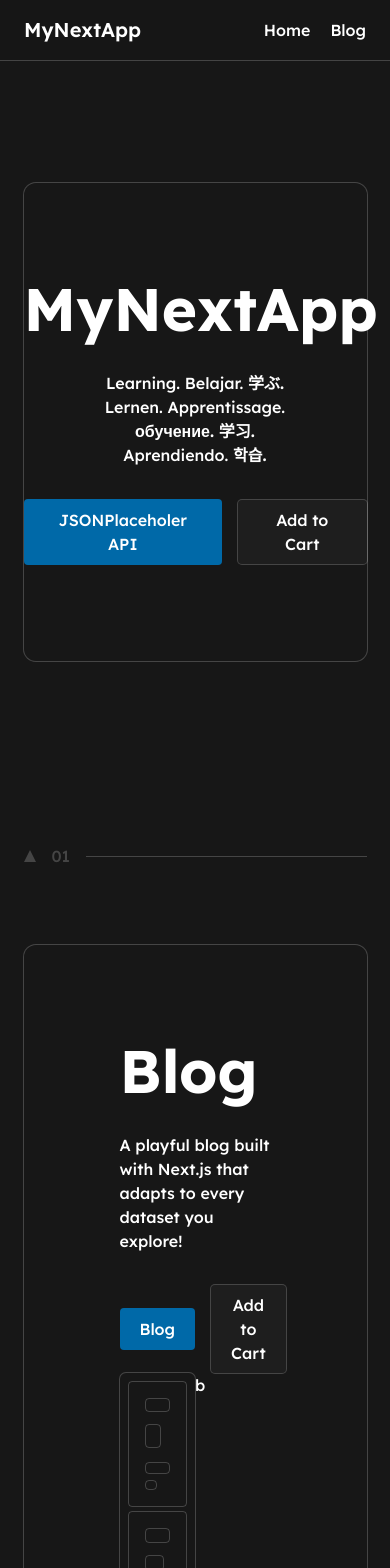
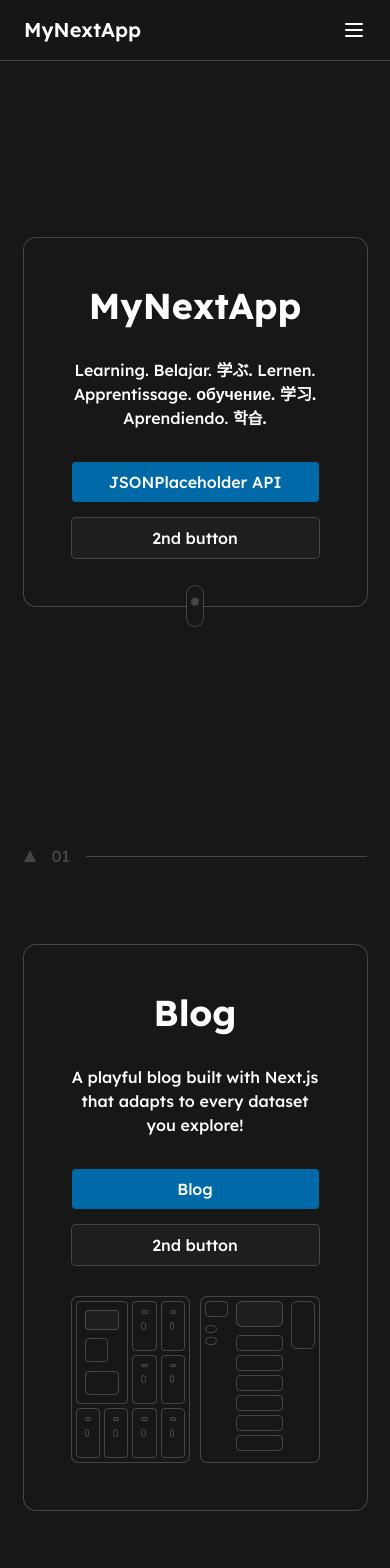
Before and after one commit to Akshiro28/my-next-app, a Next.js app in the folder frontend/: page / in a window 390 px wide. Shown: the top 1568 px of the page. Built offline with nearby package versions, Linux system fonts and the light colour scheme.

Commit message:
mobile-responsive on home page

```diff
--- a/frontend/app/components/AddToCart.tsx
+++ b/frontend/app/components/AddToCart.tsx
@@ -1,10 +1,11 @@
 'use client';
+
 import React from 'react'
 
 const AddToCart = () => {
   return (
     <div>
-      <button onClick={() => console.log('Click')} className="px-5 py-2 text-[var(--foreground)] rounded ring ring-[var(--foreground-20)] bg-[var(--foreground-3)]">Add to Cart</button>
+      <button onClick={() => console.log('Click')} className="px-5 py-2 text-[var(--foreground)] rounded ring ring-[var(--foreground-20)] bg-[var(--foreground-3)] w-full md:w-auto">2nd button</button>
     </div>
   )
 }
--- a/frontend/app/components/Footer.tsx
+++ b/frontend/app/components/Footer.tsx
@@ -1,9 +1,11 @@
+'use client'
+
 import Link from 'next/link';
 
 export default function Footer() {
   return (
     <nav className="border-t-1 border-[var(--foreground-20)] bg-[var(--background-80)] backdrop-blur-md text-[var(--foreground)] px-6 py-4 mt-[16px] w-full">
-      <div className="container mx-auto flex justify-between items-center">
+      <div className="container mx-auto flex flex-col md:flex-row justify-between items-center">
         <p>© 2025 <a href="https://joviantogodjali.com/" target="_blank" rel="noopener noreferrer" className="hover:underline">Akshiro</a>. All Rights Reserved.</p>
         <div className="space-x-5">
           <Link href="https://github.com/Akshiro28/my-next-app" target="_blank" rel="noopener noreferrer" className="hover:underline">
--- a/frontend/app/components/Navbar.tsx
+++ b/frontend/app/components/Navbar.tsx
@@ -1,21 +1,68 @@
+'use client'
+
+import { useState } from 'react';
 import Link from 'next/link';
 
 export default function Navbar() {
+  const [isOpen, setIsOpen] = useState(false);
+
   return (
-    <nav className="border-b-1 border-[var(--foreground-20)] bg-[var(--background-90)] backdrop-blur-md text-[var(--foreground)] px-6 py-4 fixed w-full z-50">
+    <nav className="border-b border-[var(--foreground-20)] bg-[var(--background-90)] backdrop-blur-md text-[var(--foreground)] px-6 py-4 fixed w-full z-50">
       <div className="container mx-auto flex justify-between items-center">
+        {/* Brand */}
         <div className="text-xl font-semibold">
           <Link href="/">MyNextApp</Link>
         </div>
-        <div className="space-x-5">
+
+        {/* Hamburger */}
+        <button
+          className="md:hidden flex items-center"
+          onClick={() => setIsOpen(!isOpen)}
+          aria-label="Toggle menu"
+        >
+          <svg
+            className="w-6 h-6"
+            fill="none"
+            stroke="currentColor"
+            strokeWidth={2}
+            viewBox="0 0 24 24"
+          >
+            {isOpen ? (
+              <path strokeLinecap="round" strokeLinejoin="round" d="M6 18L18 6M6 6l12 12" />
+            ) : (
+              <path strokeLinecap="round" strokeLinejoin="round" d="M4 6h16M4 12h16M4 18h16" />
+            )}
+          </svg>
+        </button>
+
+        {/* Desktop menu */}
+        <div className="hidden md:flex space-x-5">
           <Link href="/" className="hover:underline">
             Home
+          </Link>
+          <Link href="/json-placeholder" className="hover:underline">
+            JSONPlaceholder API
           </Link>
           <Link href="/blog" className="hover:underline">
             Blog
           </Link>
         </div>
       </div>
+
+      {/* Mobile menu */}
+      {isOpen && (
+        <div className="md:hidden mt-4 space-y-3 pb-1">
+          <Link href="/" className="block hover:underline" onClick={() => setIsOpen(false)}>
+            Home
+          </Link>
+          <Link href="/json-placeholder" className="block hover:underline" onClick={() => setIsOpen(false)}>
+            JSONPlaceholder API
+          </Link>
+          <Link href="/blog" className="block hover:underline" onClick={() => setIsOpen(false)}>
+            Blog
+          </Link>
+        </div>
+      )}
     </nav>
-  )
+  );
 }
--- a/frontend/app/components/ProductCard.tsx
+++ b/frontend/app/components/ProductCard.tsx
@@ -1,9 +1,11 @@
+'use client'
+
 import React from 'react'
 import AddToCart from './AddToCart';
 
 const ProductCard = () => {
   return (
-    <div>
+    <div className="w-full md:w-auto">
       <AddToCart />
     </div>
   )
--- a/frontend/app/globals.css
+++ b/frontend/app/globals.css
@@ -84,3 +84,22 @@
     max-width: 100%;
   }
 }
+
+@keyframes infinite-scroll {
+  0% {
+    transform: translateY(0);
+  }
+  5% {
+    transform: translateY(0);
+  }
+  95% {
+    transform: translateY(22px);
+  }
+  100% {
+    transform: translateY(22px);
+  }
+}
+
+.infinite-scroll {
+  animation: infinite-scroll 2.4s cubic-bezier(0.65, 0, 0.35, 1) infinite alternate;
+}
--- a/frontend/app/page.tsx
+++ b/frontend/app/page.tsx
@@ -5,17 +5,22 @@
   return (
     <>
       <div className="min-h-[calc(100vh-154px)] flex-1 flex items-center">
-        <div className="bs-container mx-auto text-center ring py-24 rounded-xl ring-[var(--foreground-20)]">
-          <h1 className="text-6xl font-bold mb-8">MyNextApp</h1>
-          <p className="max-w-[50vw] w-84 break-keep mx-auto mb-8">Learning. Belajar. <span className="font-bold">学ぶ.</span> Lernen. Apprentissage. <span className="font-bold">обучение.</span> <span className="font-bold">学习.</span> Aprendiendo. <span className="font-bold">학습.</span></p>
+        <div className="bs-container mx-auto text-center ring lg:p-24 md:p-18 p-12 rounded-xl ring-[var(--foreground-20)] relative">
+          <h1 className="md:text-6xl text-4xl font-bold mb-8">MyNextApp</h1>
+          <p className="md:max-w-[50vw] md:w-84 break-keep mx-auto mb-8">Learning. Belajar. <span className="font-bold">学ぶ.</span> Lernen. Apprentissage. <span className="font-bold">обучение.</span> <span className="font-bold">学习.</span> Aprendiendo. <span className="font-bold">학습.</span></p>
 
-          <div className="flex justify-center items-center gap-4">
-            <Link href="/json-placeholder">
-              <span className="inline-block px-5 py-2.25 bg-sky-700 rounded hover:bg-sky-800">
-                JSONPlaceholer API
+          <div className="flex flex-col md:flex-row justify-center items-center gap-4">
+            <Link href="/json-placeholder" className="w-full md:w-auto">
+              <span className="block w-full md:w-auto text-center px-5 py-2 bg-sky-700 rounded hover:bg-sky-800">
+                JSONPlaceholder API
               </span>
             </Link>
-            <ProductCard></ProductCard>
+
+            <ProductCard />
+          </div>
+
+          <div className="h-10 w-4 absolute bottom-0 left-[50%] ring ring-[var(--foreground-20)] rounded-full bg-[var(--background)] translate-y-[50%] translate-x-[-50%] py-1.25">
+            <div className="w-2 h-2 bg-[var(--foreground-20))] rounded-full absolute left-[50%] translate-x-[-50%] infinite-scroll"></div>
           </div>
         </div>
       </div>
@@ -30,58 +35,74 @@
         </div>
       </div>
 
-      <div className="min-h-[calc(100vh-154px)] flex-1 flex items-center">
-        <div className="bs-container mx-auto ring p-24 rounded-xl ring-[var(--foreground-20)]">
-          <div className="grid grid-cols-1 md:grid-cols-2 gap-x-12">
+      <div className="md:min-h-[calc(100vh-154px)] flex-1 flex items-center text-center md:text-start">
+        <div className="bs-container mx-auto ring lg:p-24 md:p-18 p-12 rounded-xl ring-[var(--foreground-20)]">
+          <div className="grid grid-cols-1 md:grid-cols-2 gap-x-12 items-center">
             <div>
-              <h1 className="text-6xl font-bold mb-8">Blog</h1>
+              <h1 className="md:text-6xl text-4xl font-bold mb-8">Blog</h1>
               <p className="break-keep mb-8">
                 A playful blog built with Next.js that adapts to every dataset you explore!
               </p>
 
-              <div className="flex items-center gap-4">
-                <Link href="/blog">
-                  <span className="inline-block px-5 py-2.25 bg-sky-700 rounded hover:bg-sky-800">
+              <div className="flex flex-col md:flex-row justify-center md:justify-start items-center gap-4 mb-8 md:mb-0">
+                <Link href="/blog" className="w-full md:w-auto">
+                  <span className="block w-full md:w-auto text-center px-5 py-2 bg-sky-700 rounded hover:bg-sky-800">
                     Blog
                   </span>
                 </Link>
+
                 <ProductCard />
               </div>
             </div>
 
-            <div className="grid grid-cols-2">
-              <div className="ring ring-[var(--foreground-20)] rounded-md p-2">
+            <div className="grid grid-cols-2 xl:gap-8 lg:gap-6 md:gap-4 gap-3">
+              {/* Left wireframe */}
+              <div className="ring ring-[var(--foreground-20)] rounded-md p-1">
                 <div className="w-full max-w-full text-left">
-                  <ul className="grid grid-cols-1 md:grid-cols-4 auto-rows-[1fr] gap-1">
+                  <ul className="grid grid-cols-4 auto-rows-[1fr] gap-1">
                     {Array.from({ length: 9 }).map((_, index) => (
                       <li
                         key={index}
                         className={`
-                          border border-[var(--foreground-20)] p-4 rounded
-                          ${index === 0 ? 'md:col-span-2 md:row-span-2' : ''}
+                          border border-[var(--foreground-20)] p-2 rounded
+                          ${index === 0 ? 'col-span-2 row-span-2' : ''}
                           flex flex-col justify-between
                         `}
                       >
-                        {/* Image Placeholder */}
-                        <div className="aspect-[16/9] w-full mb-3 border border-[var(--foreground-20)] rounded" />
+                        <div className="aspect-[16/9] w-full mb-2 border border-[var(--foreground-20)] rounded bg-[var(--foreground-3)]" />
 
-                        {/* Title */}
-                        <div className={`mb-2 ${index === 0 ? 'h-6 w-2/3' : 'h-4 w-3/4'} border border-[var(--foreground-20)] rounded`} />
+                        <div className={`${index === 0 ? 'h-6 w-2/3 mb-2' : 'h-2 w-3/4 mb-3'} border border-[var(--foreground-20)] rounded`} />
 
-                        {/* Excerpt (only on featured) */}
                         {index === 0 && (
-                          <div className="h-3 w-full border border-[var(--foreground-20)] rounded my-1.5" />
+                          <div className="h-6 w-full border border-[var(--foreground-20)] rounded" />
                         )}
-
-                        {/* Meta */}
-                        <div className="h-2.5 w-1/2 border border-[var(--foreground-20)] rounded mt-auto" />
                       </li>
                     ))}
                   </ul>
                 </div>
               </div>
-              <div className="b">
-                b
+
+              {/* Right wireframe */}
+              <div className="ring ring-[var(--foreground-20)] rounded-md p-1 h-full justify-between grid grid-cols-[1fr_2fr_1fr] gap-2">
+                <div>
+                  <div className="h-4 w-full mb-2 border border-[var(--foreground-20)] rounded" />
+                  <div className="h-2 w-1/2 mb-1 border border-[var(--foreground-20)] rounded" />
+                  <div className="h-2 w-1/2 mb-1 border border-[var(--foreground-20)] rounded" />
+                </div>
+
+                <div>
+                  <div className="w-full aspect-[16/9] mb-2 rounded-md border border-[var(--foreground-20)] bg-[var(--foreground-3)]" />
+
+                  <div className="flex flex-col gap-1">
+                    {Array.from({ length: 6 }).map((_, i) => (
+                      <div key={i} className="h-4 w-full border border-[var(--foreground-20)] rounded" />
+                    ))}
+                  </div>
+                </div>
+
+                <div className="rounded-md text-center">
+                  <div className="h-12 rounded-md bg-[var(--foreground-10)] flex items-center justify-center border border-[var(--foreground-20)]"></div>
+                </div>
               </div>
             </div>
           </div>
@@ -98,19 +119,30 @@
         </div>
       </div>
 
-      <div className="min-h-[calc(100vh-154px)] flex-1 flex items-center">
-        <div className="bs-container mx-auto text-center ring py-24 rounded-xl ring-[var(--foreground-20)]">
-          <h1 className="text-6xl font-bold mb-8">MyNextApp</h1>
+      <div className="md:min-h-[calc(100vh-154px)] flex-1 flex items-center">
+        <div className="bs-container mx-auto text-center ring lg:p-24 md:p-18 p-12 rounded-xl ring-[var(--foreground-20)]">
+          <h1 className="md:text-6xl text-4xl font-bold mb-8">MyNextApp</h1>
           <p className="max-w-[50vw] w-84 break-keep mx-auto mb-8">Learning. Belajar. <span className="font-bold">学ぶ.</span> Lernen. Apprentissage. <span className="font-bold">обучение.</span> <span className="font-bold">学习.</span> Aprendiendo. <span className="font-bold">학습.</span></p>
 
-          <div className="flex justify-center items-center gap-4">
-            <Link href="/json-placeholder">
-              <span className="inline-block px-5 py-2.25 bg-sky-700 rounded hover:bg-sky-800">
-                JSONPlaceholer API
+          <div className="flex flex-col md:flex-row justify-center items-center gap-4">
+            <Link href="/json-placeholder" className="w-full md:w-auto">
+              <span className="block w-full md:w-auto text-center px-5 py-2 bg-sky-700 rounded hover:bg-sky-800">
+                JSONPlaceholder API
               </span>
             </Link>
-            <ProductCard></ProductCard>
+
+            <ProductCard />
           </div>
+        </div>
+      </div>
+
+      <div className="bs-container mx-auto my-[77px]">
+        <div className="flex items-center gap-4 text-[var(--foreground-20)]">
+          <svg width="12" height="12" viewBox="0 0 100 100" className="fill-[var(--foreground-20)]">
+            <polygon points="50,0 100,100 0,100" />
+          </svg>
+          <p>FIN</p>
+          <hr className="flex-1 border-t border-[var(--foreground-20)]" />
         </div>
       </div>
     </>
```
